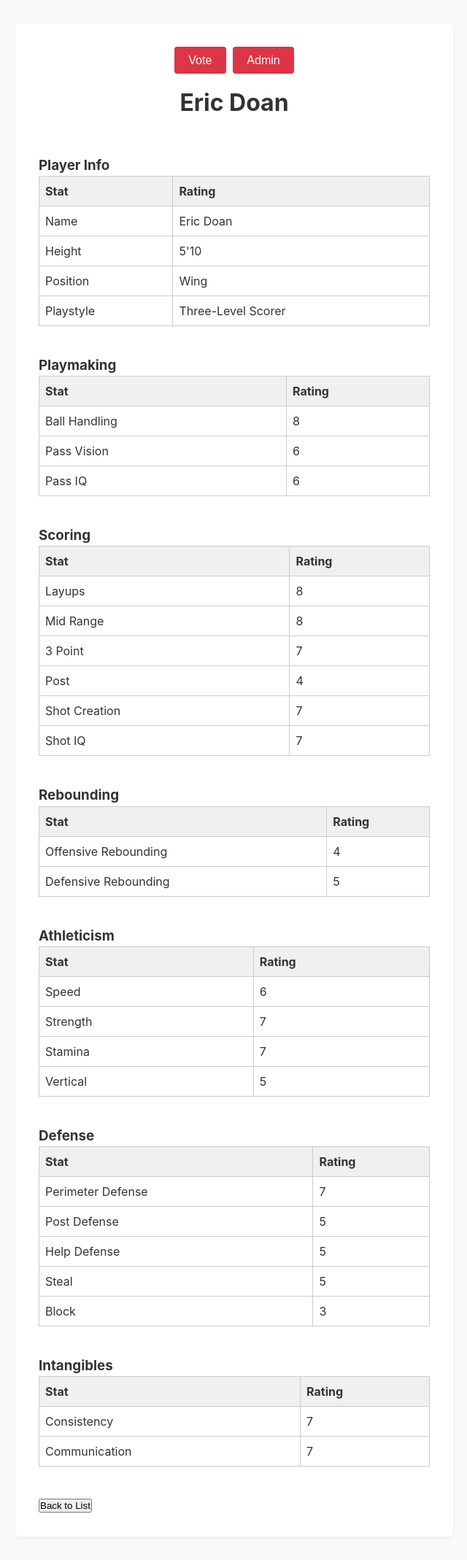
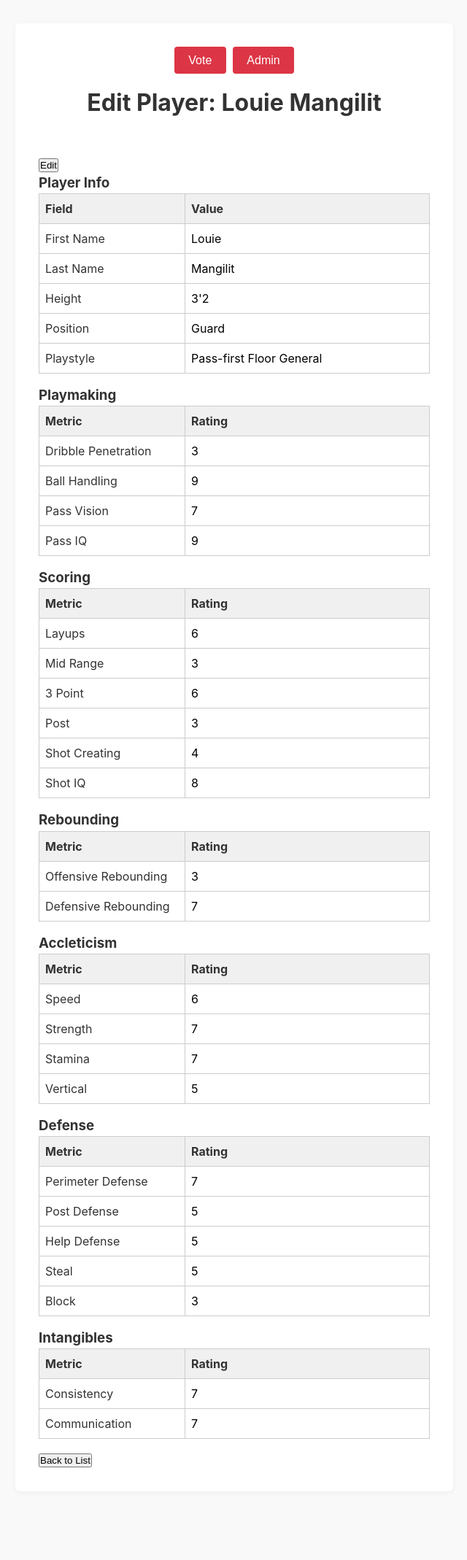
Before and after one commit to cobycodes/templeball-poll, a Flask app: page /admin/ratings/1 in a window 1280 px wide. Shown: the whole page at 73% size, without its empty margins (319-959 px from the left). After the commit the page ends 2011 px from the top, so only its background shows below. Run offline with Flask 3, Linux system fonts and the light colour scheme.

Commit message:
several changes: added _player_tables.html, admin_add_player.html, several ui changes

```diff
--- a/app.py
+++ b/app.py
@@ -1,5 +1,5 @@
 from dotenv import load_dotenv
-from flask import Flask, request, jsonify, render_template
+from flask import Flask, request, jsonify, render_template, redirect, url_for
 import json
 import os
 
@@ -103,7 +103,65 @@ def admin_player(player_id):
         return "Player not found", 404
     return render_template("admin_player.html", player=player)
 
+@app.route('/admin/ratings/<int:player_id>', methods=['PUT'])
+def update_player_ratings(player_id):
+    ratings_data = read_ratings_data()  # load ratings from RATINGS_DATA_FILE
+    players = ratings_data.get("people", [])
+    player = next((p for p in players if p.get("id") == player_id), None)
+    if not player:
+        return jsonify({"error": "Player not found"}), 404
 
+    update_data = request.json  # this is the dictionary sent from our form
+
+    # For each key in the update data, update the player's record.
+    # Here we assume a shallow merge for top-level keys and one level of nesting.
+    for key, value in update_data.items():
+        if isinstance(value, dict):
+            if key not in player:
+                player[key] = {}
+            for sub_key, sub_value in value.items():
+                player[key][sub_key] = sub_value
+        else:
+            player[key] = value
+
+    # Write back the updated ratings file.
+    with open(RATINGS_DATA_FILE, 'w', encoding='utf-8') as f:
+        json.dump(ratings_data, f, indent=2)
+
+    return jsonify(player)
+
+@app.route('/admin/ratings/add', methods=['GET'])
+def admin_add_player_form():
+    # Render the form template we just created
+    return render_template('admin_add_player.html')
+
+@app.route('/admin/ratings', methods=['POST'])
+def admin_add_player():
+    # Read existing ratings
+    data = read_ratings_data()
+    players = data.setdefault('people', [])
+
+    # Determine new ID
+    max_id = max((p.get('id', 0) for p in players), default=0)
+    new_id = max_id + 1
+
+    # Build the new player dict from form data
+    form = request.form.to_dict(flat=True)
+    new_player = {'id': new_id}
+
+    # Helper to nest keys on dots
+    for full_key, value in form.items():
+        category, field = full_key.split('.', 1)
+        new_player.setdefault(category, {})[field] = (int(value)
+            if value.isdigit() else value)
+
+    # Append and save
+    players.append(new_player)
+    with open(RATINGS_DATA_FILE, 'w', encoding='utf-8') as f:
+        json.dump(data, f, indent=2)
+
+    # Redirect back to the list
+    return redirect(url_for('admin_ratings_list'))
 
 if __name__ == '__main__':
     # Start the Flask dev server
--- a/static/css/styles.css
+++ b/static/css/styles.css
@@ -1,4 +1,3 @@
-/* Reset base styles */
 * {
   box-sizing: border-box;
   margin: 0;
@@ -32,7 +31,6 @@ h1 {
   color: #666;
 }
 
-/* Main navigation at the top: Vote and Admin */
 .main-nav {
   display: flex;
   justify-content: center;
@@ -56,7 +54,6 @@ h1 {
   background-color: #b02a37;
 }
 
-/* Sub-navigation for Vote page: Regulars and Extras */
 .sub-nav {
   display: flex;
   justify-content: center;
@@ -80,7 +77,6 @@ h1 {
   background-color: #005fc7;
 }
 
-/* Tab content: used in the Vote page for Regulars/Extras sections */
 .tab-content {
   display: none;
 }
@@ -88,7 +84,6 @@ h1 {
   display: block;
 }
 
-/* Person row styling in the Vote page */
 .person-row {
   display: flex;
   align-items: center;
@@ -106,12 +101,10 @@ h1 {
   font-size: 0.95em;
 }
 
-/* Field container styling for the Admin page */
 .field-container {
   margin-bottom: 2em;
 }
 
-/* Styling for admin page text areas */
 .admin-textarea {
   width: 100%;
   min-height: 80px;
@@ -124,7 +117,6 @@ h1 {
   resize: vertical;
 }
 
-/* Responsive tweaks */
 @media (max-width: 480px) {
   .person-row {
     flex-direction: column;
@@ -140,7 +132,6 @@ h1 {
   }
 }
 
-/* admin sections */
 .admin-section {
   display: none;
 }
@@ -165,3 +156,20 @@ h1 {
   background-color: #f0f0f0;
   font-weight: bold;
 }
+
+.ratings-table th:first-child,
+.ratings-table td:first-child {
+  width: 200px;
+}
+
+input.editable-field {
+  width: 100%;
+  border: none;
+  background: transparent;
+  text-align: left;
+  font: inherit;
+}
+input.editable-field:focus {
+  outline: 1px solid #ccc;
+  background: #fff;
+}
--- /dev/null
+++ b/templates/_player_tables.html
@@ -0,0 +1,185 @@
+{% macro render_player_tables(player, readonly=true) %}
+  <form id="player-edit-form" {% if player.id is defined %}data-player-id="{{ player.id }}"{% endif %}>
+    {# Player Info #}
+    <h3>Player Info</h3>
+    <table class="ratings-table">
+      <thead><tr><th>Field</th><th>Value</th></tr></thead>
+      <tbody>
+        {% for field,label in {
+          'firstName':'First Name',
+          'lastName':'Last Name',
+          'height':'Height',
+          'position':'Position',
+          'playstyle':'Playstyle'
+        }.items() %}
+        <tr>
+          <td>{{ label }}</td>
+          <td>
+            <input
+              class="editable-field"
+              name="playerInfo.{{ field }}"
+              value="{{ player.playerInfo[field] if player.playerInfo[field] is defined else '' }}"
+              {% if readonly %}readonly{% endif %}
+            >
+          </td>
+        </tr>
+        {% endfor %}
+      </tbody>
+    </table>
+
+    {# Playmaking #}
+    <h3>Playmaking</h3>
+    <table class="ratings-table">
+      <thead><tr><th>Metric</th><th>Rating</th></tr></thead>
+      <tbody>
+        {% for field,label in {
+          'dribblePen':'Dribble Penetration',
+          'ballHandling':'Ball Handling',
+          'passVision':'Pass Vision',
+          'passIQ':'Pass IQ'
+        }.items() %}
+        <tr>
+          <td>{{ label }}</td>
+          <td>
+            <input
+              class="editable-field"
+              name="playmaking.{{ field }}"
+              value="{{ player.playmaking[field] if player.playmaking[field] is defined else '' }}"
+              {% if readonly %}readonly{% endif %}
+            >
+          </td>
+        </tr>
+        {% endfor %}
+      </tbody>
+    </table>
+
+    {# Scoring #}
+    <h3>Scoring</h3>
+    <table class="ratings-table">
+      <thead><tr><th>Metric</th><th>Rating</th></tr></thead>
+      <tbody>
+        {% for field,label in {
+          'layups':'Layups',
+          'midRange':'Mid Range',
+          'threePoint':'3 Point',
+          'post':'Post',
+          'shotCreating':'Shot Creating',
+          'shotIQ':'Shot IQ'
+        }.items() %}
+        <tr>
+          <td>{{ label }}</td>
+          <td>
+            <input
+              class="editable-field"
+              name="scoring.{{ field }}"
+              value="{{ player.scoring[field] if player.scoring[field] is defined else '' }}"
+              {% if readonly %}readonly{% endif %}
+            >
+          </td>
+        </tr>
+        {% endfor %}
+      </tbody>
+    </table>
+
+    {# Rebounding #}
+    <h3>Rebounding</h3>
+    <table class="ratings-table">
+      <thead><tr><th>Metric</th><th>Rating</th></tr></thead>
+      <tbody>
+        {% for field,label in {
+          'oreb':'Offensive Rebounding',
+          'dreb':'Defensive Rebounding'
+        }.items() %}
+        <tr>
+          <td>{{ label }}</td>
+          <td>
+            <input
+              class="editable-field"
+              name="rebounding.{{ field }}"
+              value="{{ player.rebounding[field] if player.rebounding[field] is defined else '' }}"
+              {% if readonly %}readonly{% endif %}
+            >
+          </td>
+        </tr>
+        {% endfor %}
+      </tbody>
+    </table>
+
+    {# Athleticism #}
+    <h3>Accleticism</h3>
+    <table class="ratings-table">
+      <thead><tr><th>Metric</th><th>Rating</th></tr></thead>
+      <tbody>
+        {% for field,label in {
+          'speed':'Speed',
+          'strength':'Strength',
+          'stamina':'Stamina',
+          'vertical':'Vertical'
+        }.items() %}
+        <tr>
+          <td>{{ label }}</td>
+          <td>
+            <input
+              class="editable-field"
+              name="athleticism.{{ field }}"
+              value="{{ player.athleticism[field] if player.athleticism[field] is defined else '' }}"
+              {% if readonly %}readonly{% endif %}
+            >
+          </td>
+        </tr>
+        {% endfor %}
+      </tbody>
+    </table>
+
+    {# Defense #}
+    <h3>Defense</h3>
+    <table class="ratings-table">
+      <thead><tr><th>Metric</th><th>Rating</th></tr></thead>
+      <tbody>
+        {% for field,label in {
+          'perimeterDef':'Perimeter Defense',
+          'postDef':'Post Defense',
+          'helpDef':'Help Defense',
+          'steal':'Steal',
+          'block':'Block'
+        }.items() %}
+        <tr>
+          <td>{{ label }}</td>
+          <td>
+            <input
+              class="editable-field"
+              name="defense.{{ field }}"
+              value="{{ player.defense[field] if player.defense[field] is defined else '' }}"
+              {% if readonly %}readonly{% endif %}
+            >
+          </td>
+        </tr>
+        {% endfor %}
+      </tbody>
+    </table>
+
+    {# Intangibles #}
+    <h3>Intangibles</h3>
+    <table class="ratings-table">
+      <thead><tr><th>Metric</th><th>Rating</th></tr></thead>
+      <tbody>
+        {% for field,label in {
+          'consistency':'Consistency',
+          'communication':'Communication'
+        }.items() %}
+        <tr>
+          <td>{{ label }}</td>
+          <td>
+            <input
+              class="editable-field"
+              name="intangibles.{{ field }}"
+              value="{{ player.intangibles[field] if player.intangibles[field] is defined else '' }}"
+              {% if readonly %}readonly{% endif %}
+            >
+          </td>
+        </tr>
+        {% endfor %}
+      </tbody>
+    </table>
+  </form>
+{% endmacro %}
--- a/templates/admin_player.html
+++ b/templates/admin_player.html
@@ -1,10 +1,11 @@
+{% import "_player_tables.html" as tables %}
 <!DOCTYPE html>
-<html>
+<html lang="en">
 <head>
-  <meta charset="UTF-8">
-  <meta name="viewport" content="width=device-width, initial-scale=1.0">
-  <title>Admin - Player Ratings Details</title>
-  <link rel="stylesheet" href="{{ url_for('static', filename='css/styles.css') }}">
+  <meta charset="UTF-8" />
+  <meta name="viewport" content="width=device-width, initial-scale=1.0" />
+  <title>Admin – Edit Player Ratings</title>
+  <link rel="stylesheet" href="{{ url_for('static', filename='css/styles.css') }}" />
 </head>
 <body>
   <div class="main-container">
@@ -12,206 +13,49 @@
       <button onclick="location.href='/'">Vote</button>
       <button onclick="location.href='/admin'">Admin</button>
     </div>
-    <h1>{{ player.playerInfo.firstName }} {{ player.playerInfo.lastName }}</h1>
+    <h1>Edit Player: {{ player.playerInfo.firstName }} {{ player.playerInfo.lastName }}</h1>
+    <button id="edit-btn" type="button" onclick="toggleEdit()">Edit</button>
+    <button id="save-btn" type="button" style="display:none;" onclick="saveEdits({{ player.id }})">Save</button>
 
-    <!-- Player Info table -->
-    <h3>Player Info</h3>
-    <table class="ratings-table">
-        <thead>
-            <tr>
-                <th>Stat</th>
-                <th>Rating</th>
+    {{ tables.render_player_tables(player, readonly=true) }}
 
-            </tr>
-        </thead>
-        <tbody>
-            <tr>
-                <td>Name</td>
-                <td>{{ player.playerInfo.firstName }} {{ player.playerInfo.lastName }}</td>
-            </tr>
-            <tr>
-                <td>Height</td>
-                <td>{{ player.playerInfo.height }}</td>
-            </tr>
-            <tr>
-                <td>Position</td>
-                <td>{{ player.playerInfo.position }}</td>
-            </tr>
-            <tr>
-                <td>Playstyle</td>
-                <td>{{ player.playerInfo.playstyle }}</td>
-            </tr>
-        </tbody>
-    </table>
-    <br>
-    <!-- Playmaking table -->
-    <h3>Playmaking</h3>
-    <table class="ratings-table">
-      <thead>
-        <tr>
-          <th>Stat</th>
-          <th>Rating</th>
-        </tr>
-      </thead>
-      <tbody>
-        <tr>
-          <td>Ball Handling</td>
-          <td>{{ player.playmaking.ballHandling }}</td>
-        </tr>
-        <tr>
-          <td>Pass Vision</td>
-          <td>{{ player.playmaking.passVision }}</td>
-        </tr>
-        <tr>
-          <td>Pass IQ</td>
-          <td>{{ player.playmaking.passIQ }}</td>
-        </tr>
-      </tbody>
-    </table>
-    <br>
-    <!-- Scoring table -->
-    <h3>Scoring</h3>
-    <table class="ratings-table">
-      <thead>
-        <tr>
-          <th>Stat</th>
-          <th>Rating</th>
-        </tr>
-      </thead>
-      <tbody>
-        <tr>
-          <td>Layups</td>
-          <td>{{ player.scoring.layups }}</td>
-        </tr>
-        <tr>
-          <td>Mid Range</td>
-          <td>{{ player.scoring.midRange }}</td>
-        </tr>
-        <tr>
-          <td>3 Point</td>
-          <td>{{ player.scoring.threePoint }}</td>
-        </tr>
-        <tr>
-            <td>Post</td>
-            <td>{{ player.scoring.post }}</td>
-        </tr>
-        <tr>
-            <td>Shot Creation</td>
-            <td>{{ player.scoring.shotCreating }}</td>
-        </tr>
-        <tr>
-            <td>Shot IQ</td>
-            <td>{{ player.scoring.shotIQ }}</td>
-        </tr>
-      </tbody>
-    </table>
-    <br>
-    <!-- Rebounding tabl -->
-    <h3>Rebounding</h3>
-    <table class="ratings-table">
-      <thead>
-        <tr>
-          <th>Stat</th>
-          <th>Rating</th>
-        </tr>
-      </thead>
-      <tbody>
-        <tr>
-          <td>Offensive Rebounding</td>
-          <td>{{ player.rebounding.oreb }}</td>
-        </tr>
-        <tr>
-          <td>Defensive Rebounding</td>
-          <td>{{ player.rebounding.dreb }}</td>
-        </tr>
-      </tbody>
-    </table>
-    <br>
-    <!-- Athleticism table -->
-    <h3>Athleticism</h3>
-    <table class="ratings-table">
-      <thead>
-        <tr>
-          <th>Stat</th>
-          <th>Rating</th>
-        </tr>
-      </thead>
-      <tbody>
-        <tr>
-          <td>Speed</td>
-          <td>{{ player.athleticism.speed }}</td>
-        </tr>
-        <tr>
-          <td>Strength</td>
-          <td>{{ player.athleticism.strength }}</td>
-        </tr>
-        <tr>
-            <td>Stamina</td>
-            <td>{{ player.athleticism.stamina }}</td>
-          </tr>
-          <tr>
-            <td>Vertical</td>
-            <td>{{ player.athleticism.vertical }}</td>
-          </tr>
-      </tbody>
-    </table>
-    <br>
-    <!-- Defense table -->
-    <h3>Defense</h3>
-    <table class="ratings-table">
-      <thead>
-        <tr>
-          <th>Stat</th>
-          <th>Rating</th>
-        </tr>
-      </thead>
-      <tbody>
-        <tr>
-          <td>Perimeter Defense</td>
-          <td>{{ player.defense.perimeterDef }}</td>
-        </tr>
-        <tr>
-          <td>Post Defense</td>
-          <td>{{ player.defense.postDef }}</td>
-        </tr>
-        <tr>
-            <td>Help Defense</td>
-            <td>{{ player.defense.helpDef }}</td>
-          </tr>
-          <tr>
-            <td>Steal</td>
-            <td>{{ player.defense.steal }}</td>
-          </tr>
-          <tr>
-            <td>Block</td>
-            <td>{{ player.defense.block }}</td>
-          </tr>
-      </tbody>
-    </table>
-    <br>
-    <!-- Intangibles table -->
-    <h3>Intangibles</h3>
-    <table class="ratings-table">
-      <thead>
-        <tr>
-          <th>Stat</th>
-          <th>Rating</th>
-        </tr>
-      </thead>
-      <tbody>
-        <tr>
-          <td>Consistency</td>
-          <td>{{ player.intangibles.consistency }}</td>
-        </tr>
-        <tr>
-          <td>Communication</td>
-          <td>{{ player.intangibles.communication }}</td>
-        </tr>
-      </tbody>
-    </table>
+    <button type="button" onclick="location.href='/admin/ratings'">Back to List</button>
+  </div>
 
-    <br>
-    <button onclick="location.href='/admin/ratings'">Back to List</button>
-  </div>
+  <script>
+    let isEditing = false;
+    function toggleEdit() {
+      if (!isEditing) {
+        document.querySelectorAll('.editable-field').forEach(el => el.removeAttribute('readonly'));
+        document.getElementById('edit-btn').style.display = 'none';
+        document.getElementById('save-btn').style.display = 'inline-block';
+        isEditing = true;
+      }
+    }
+
+    async function saveEdits(playerId) {
+      const form = document.getElementById('player-edit-form');
+      const formData = new FormData(form);
+      const updateData = {};
+      formData.forEach((value, key) => {
+        const [cat, fld] = key.split('.', 2);
+        updateData[cat] = updateData[cat] || {};
+        updateData[cat][fld] = isNaN(value) ? value : Number(value);
+      });
+      try {
+        const res = await fetch(`/admin/ratings/${playerId}`, {
+          method: 'PUT',
+          headers: { 'Content-Type': 'application/json' },
+          body: JSON.stringify(updateData)
+        });
+        if (!res.ok) throw new Error('Save failed');
+        alert('Saved successfully');
+        location.reload();
+      } catch (e) {
+        console.error(e);
+        alert('Error saving changes');
+      }
+    }
+  </script>
 </body>
 </html>
```
Also changed, not shown: data/player_poll.json (+6 -4 lines), data/player_ratings.json (+152 -17 lines), templates/admin_add_player.html (added, +23 -0 lines), templates/admin_ratings_list.html (+14 -11 lines).
